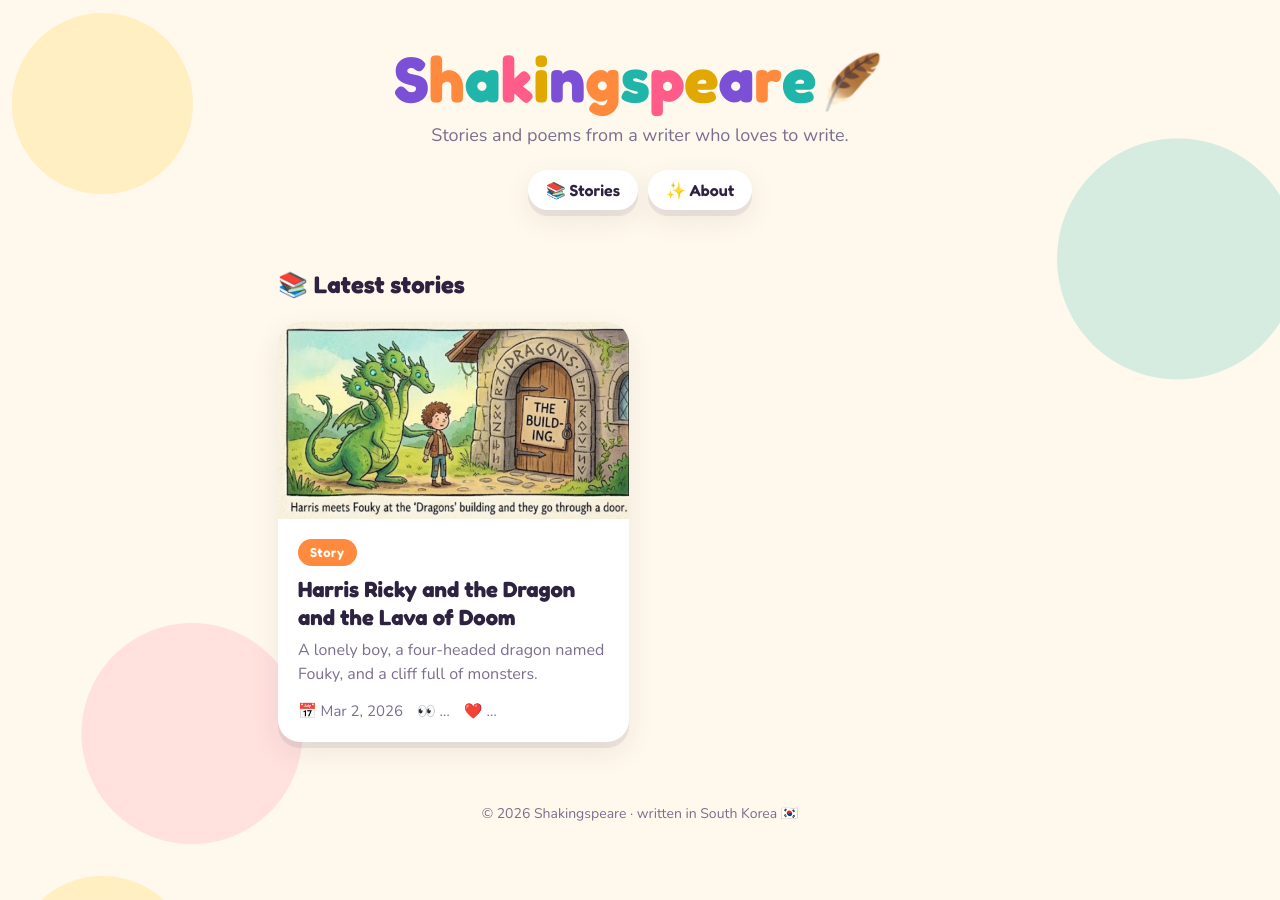
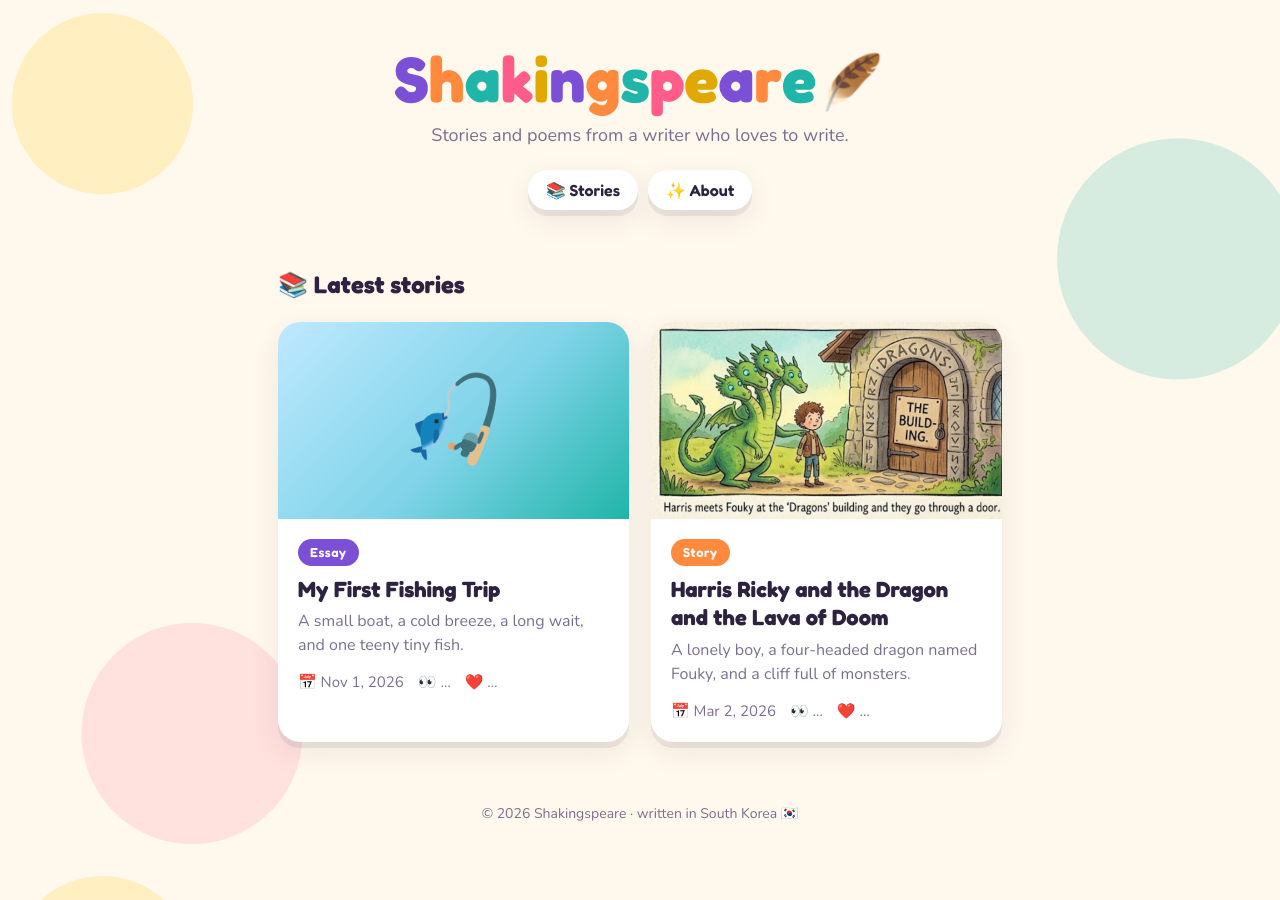
Before and after one commit to shakingspeare/shakingspeare.github.io, a Jekyll site: the page built from index.html, in a window 1280 px wide. Built offline with Jekyll 4.4.1, drawn with Linux system fonts in a browser that asks for light colours.

Commit message:
New essay: My First Fishing Trip
Co-Authored-By: Claude Opus 5.5 <noreply@anthropic.com>

```diff
--- /dev/null
+++ b/_posts/2026-11-01-my-first-fishing-trip.md
@@ -0,0 +1,22 @@
+---
+layout: story
+title: My First Fishing Trip
+kind: Essay
+counter: my-first-fishing-trip
+emoji: 🎣
+excerpt_text: A small boat, a cold breeze, a long wait, and one teeny tiny fish.
+notebook:
+  - /images/first-fishing-trip/page1.jpg
+  - /images/first-fishing-trip/page2.jpg
+  - /images/first-fishing-trip/page3.jpg
+---
+
+Have you ever went fishing in a small boat? Well, I did. "Are we actually fishing in this boat?" I asked excitedly as the cold breeze blew in front of me. My dad just smiled weakly. I think I heard him mutter, "She is surely excited for the first time fishing."
+
+After, my dad was done baiting my hook for me, I finally started fishing. I threw the fishing line as far as I could. SPLASH! I sat on the chair next to me while I was waiting.
+
+"Why aren't the fish biting?" I ask impatiently. "Just wait," the captain answered who was standing behind me. After a few minutes, which felt like an eternity, something rattled my fishing rod! "REEL!" The captain yelled! My dad and I reeled as fast as we could. A teeny tiny small brownish-black colored fish was dangling on the tip of the rod. "WHOA!" Shouted my dad excitedly.
+
+"Hold the fish by the part next to the mouth." An old man, who I think is a professional fisherman, told me. I held the fish up. It felt slimy and it flopped a bit trying to escape. My mom took a picture of me several times. The sound of the repetitive flash was annoying to me.
+
+I really hope I could go fishing again, like on this hot summer day I said inside my heart as I gazed at the sea.
--- a/index.html
+++ b/index.html
@@ -7,7 +7,7 @@ home: true
 <div class="cards">
   {% for post in site.posts %}
   <a class="card" href="{{ post.url | relative_url }}" data-slug="{{ post.counter }}">
-    {% if post.cover %}<img src="{{ post.cover | relative_url }}" alt="" loading="lazy">{% endif %}
+    {% if post.cover %}<img src="{{ post.cover | relative_url }}" alt="" loading="lazy">{% elsif post.emoji %}<div class="emoji-cover">{{ post.emoji }}</div>{% endif %}
     <div class="inner">
       <span class="tag {{ post.kind | downcase }}">{{ post.kind }}</span>
       <h3>{{ post.title }}</h3>
--- a/style.css
+++ b/style.css
@@ -134,6 +134,14 @@ header.site nav a:hover { transform: translateY(-2px) rotate(-2deg); }
   aspect-ratio: 16 / 9;
   object-fit: cover;
   display: block;
+}
+.card .emoji-cover {
+  aspect-ratio: 16 / 9;
+  display: flex;
+  align-items: center;
+  justify-content: center;
+  font-size: 84px;
+  background: linear-gradient(135deg, #bfe9ff 0%, #7fd3e8 55%, #1fb5a8 100%);
 }
 .card .inner { padding: 16px 20px 18px; }
 .card h3 {
```
Also changed, not shown: templates/new-story.md (+1 -1 lines), images/first-fishing-trip/page1.jpg (added), images/first-fishing-trip/page2.jpg (added), images/first-fishing-trip/page3.jpg (added).
